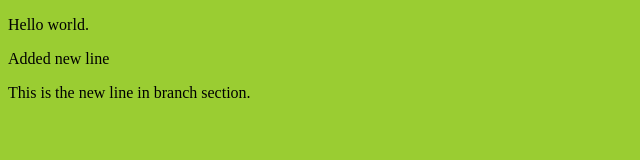
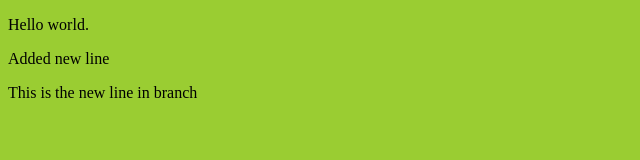
Before and after one commit to Rezthecoder/hello-world, a plain HTML site: page index.html in a window 1280 px wide. Shown: the full height of the page, 0-640 px from the left. Drawn offline with Linux system fonts and the light colour scheme.

```diff
--- a/index.html
+++ b/index.html
@@ -12,7 +12,7 @@
     </p>
     <p>Added new line</p>
     <div class="container">
-        <p>This is the new line in branch section.</p>
+        <p>This is the new line in branch</p>
     </div>
 </body>
 </html>
```
